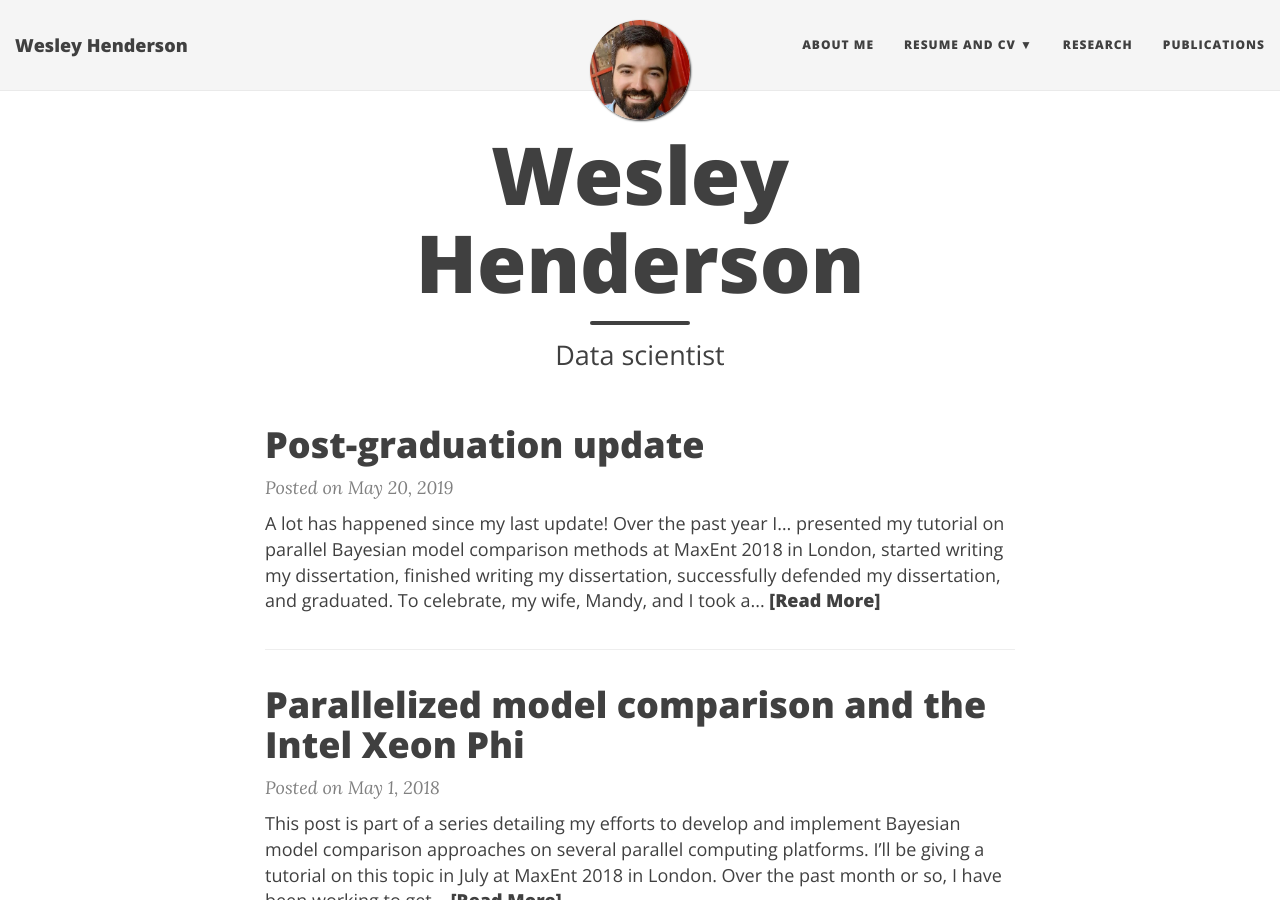
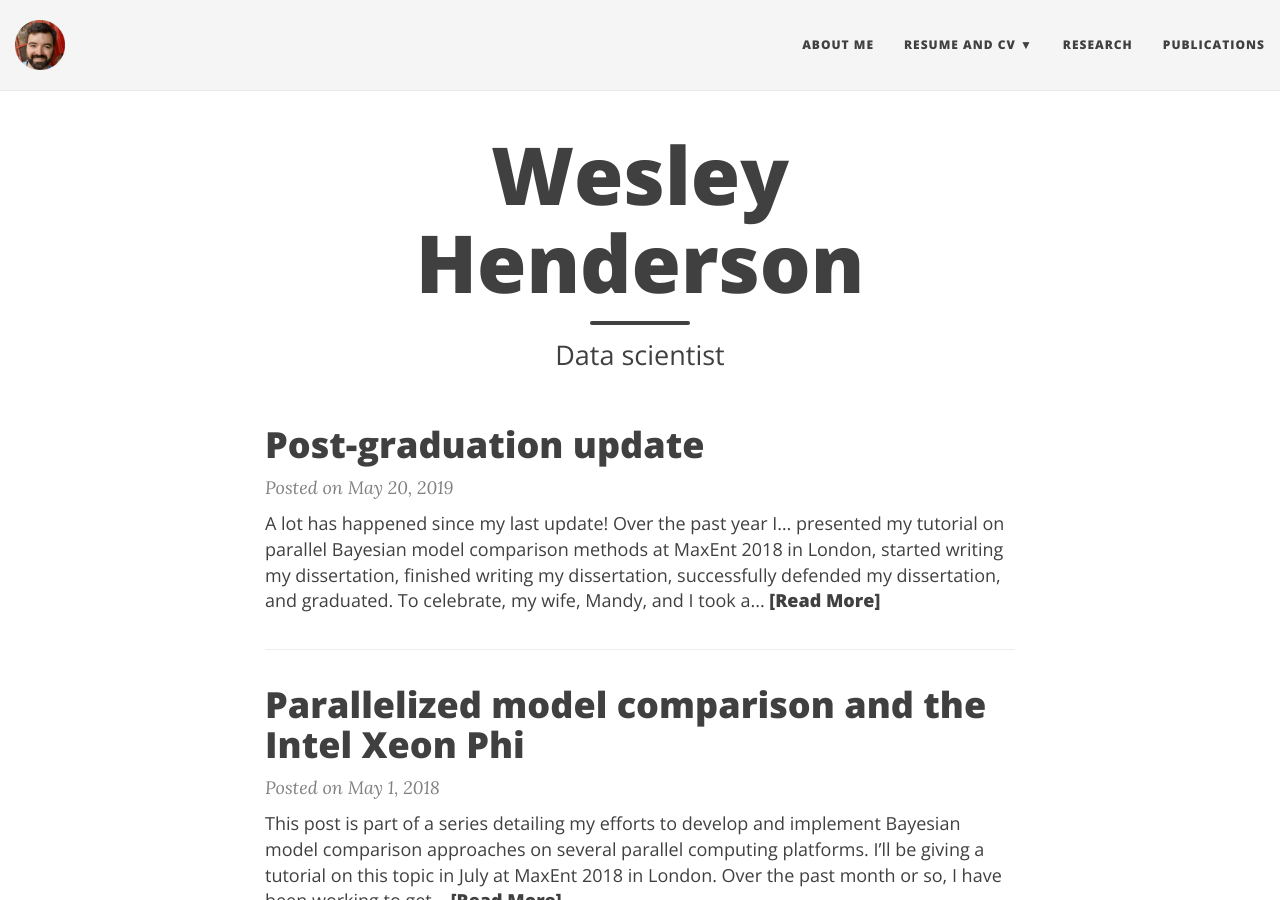
Before and after one commit to rwhender/rwhender.github.io, a Jekyll site: the page built from index.html, in a window 1280 px wide and 900 px high. Built offline with Jekyll 4.4.1, drawn with Linux system fonts in a browser that asks for light colours; nearby versions of some CDN libraries; the list of posts is cut into pages by our own code.

Commit message:
Swapped location of avatar

```diff
--- a/_config.yml
+++ b/_config.yml
@@ -33,11 +33,11 @@ navbar-links:
 
 # Image to show in the navigation bar - image must be a square (width = height)
 # Remove this parameter if you don't want an image in the navbar
-avatar: "/img/circle_profile_pic.png"
+# avatar: "/img/circle_profile_pic.png"
 
 # If you want to have an image logo in the top-left corner instead of the title text,
 # then specify the following parameter
-# title-img: /path/to/image
+title-img: "/img/circle_profile_pic.png"
 
 # --- Background colour/image options --- #
 
```
